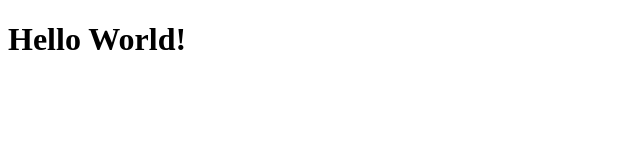
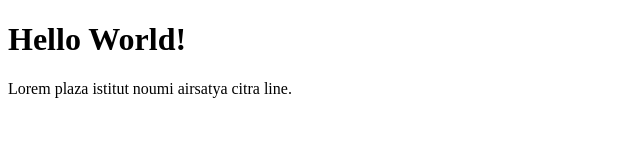
Before and after one commit to zariapratama/wpu-git-remote-test, a plain HTML site: page index.html in a window 1280 px wide. Shown: the whole page, without its empty margins (0-640 px from the left). Drawn offline with Linux system fonts and the light colour scheme.

Commit message:
menambahkan paragraf

```diff
--- a/index.html
+++ b/index.html
@@ -8,5 +8,6 @@
   </head>
   <body>
     <h1>Hello World!</h1>
+    <p>Lorem plaza istitut noumi airsatya citra line.</p>
   </body>
 </html>
```
